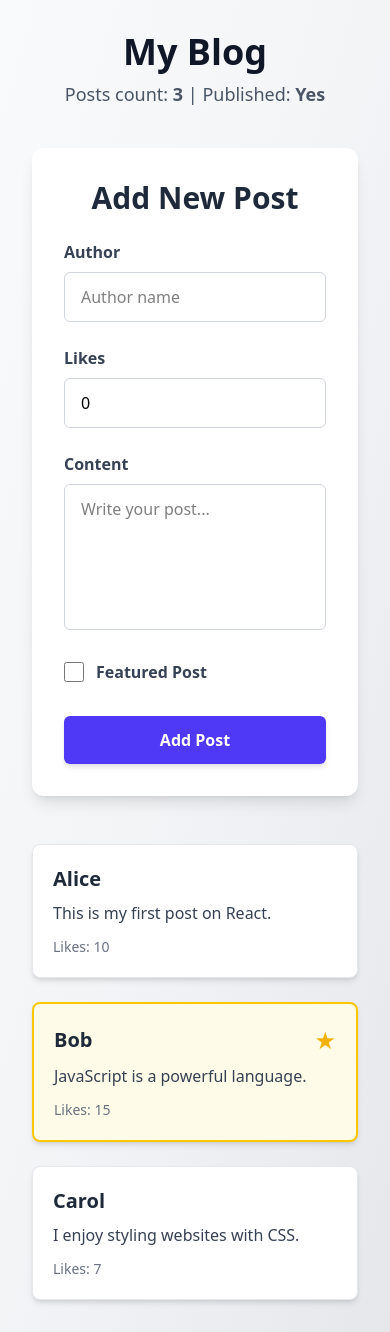
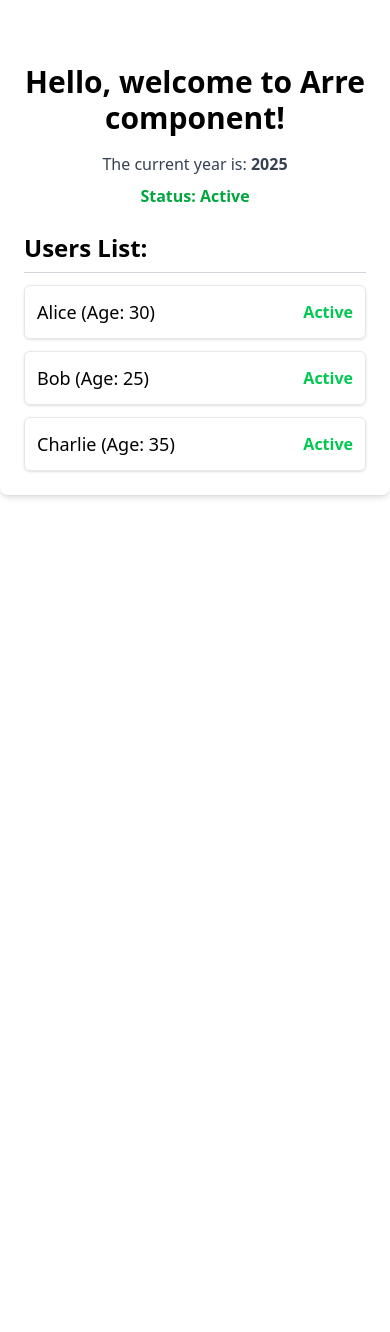
Before and after one commit to Roshan-Ronald/json, a React (Vite) app: page / in a window 390 px wide. After the commit the page ends 844 px from the top, so only its background shows below. Built offline with nearby package versions, Linux system fonts and the light colour scheme.

Commit message:
Update my second version code

```diff
--- a/package.json
+++ b/package.json
@@ -14,6 +14,7 @@
     "react": "^19.1.1",
     "react-dom": "^19.1.1",
     "react-hook-form": "^7.62.0",
+    "react-router-dom": "^7.8.0",
     "tailwindcss": "^4.1.11"
   },
   "devDependencies": {
--- a/src/App.jsx
+++ b/src/App.jsx
@@ -1,192 +1,12 @@
-import React, { useState } from 'react';
+import React from 'react';
+import Arre from './arre/arre';
 
-const initialData = {
-  title: "My Blog",
-  postCount: 3,
-  isPublished: true,
-  posts: [
-    { id: 1, author: "Alice", content: "This is my first post on React.", likes: 10, isFeatured: false },
-    { id: 2, author: "Bob", content: "JavaScript is a powerful language.", likes: 15, isFeatured: true },
-    { id: 3, author: "Carol", content: "I enjoy styling websites with CSS.", likes: 7, isFeatured: false }
-  ]
+const App = () => {
+  return (
+    <div>
+      <Arre />
+    </div>
+  );
 };
 
-function Post({ post }) {
-  return (
-    <div className={`p-5 rounded-lg shadow-md transition-shadow duration-300
-      ${post.isFeatured ? 'bg-yellow-50 border-2 border-yellow-400' : 'bg-white border border-gray-200 hover:shadow-lg'}`}>
-      <div className="flex items-center justify-between mb-2">
-        <h2 className="text-xl font-semibold text-gray-800">{post.author}</h2>
-        {post.isFeatured && (
-          <span title="Featured Post" className="text-yellow-500 text-2xl select-none">
-            ★
-          </span>
-        )}
-      </div>
-      <p className="text-gray-700 mb-3">{post.content}</p>
-      <p className="text-sm text-gray-500 font-medium">Likes: {post.likes}</p>
-    </div>
-  );
-}
-
-function Postlist({ posts }) {
-  if (posts.length === 0)
-    return <p className="text-center text-gray-500 italic">No posts to display.</p>;
-
-  return (
-    <div className="space-y-6">
-      {posts.map(post => (
-        <Post key={post.id} post={post} />
-      ))}
-    </div>
-  );
-}
-
-function App() {
-  const [data, setData] = useState(initialData);
-  const [form, setForm] = useState({
-    author: '',
-    content: '',
-    likes: 0,
-    isFeatured: false,
-  });
-  const [errors, setErrors] = useState({});
-
-  const handleChange = (e) => {
-    const { name, value, type, checked } = e.target;
-    setForm(prev => ({
-      ...prev,
-      [name]: type === 'checkbox' ? checked : type === 'number' ? +value : value,
-    }));
-  };
-
-  const validate = () => {
-    const errs = {};
-    if (!form.author.trim()) errs.author = "Author is required.";
-    if (!form.content.trim()) errs.content = "Content is required.";
-    if (form.likes < 0) errs.likes = "Likes cannot be negative.";
-    return errs;
-  };
-
-  const handleSubmit = (e) => {
-    e.preventDefault();
-    const errs = validate();
-    setErrors(errs);
-    if (Object.keys(errs).length) return;
-
-    const newPost = {
-      id: data.posts.length ? Math.max(...data.posts.map(p => p.id)) + 1 : 1,
-      author: form.author.trim(),
-      content: form.content.trim(),
-      likes: form.likes,
-      isFeatured: form.isFeatured,
-    };
-
-    setData({
-      ...data,
-      posts: [newPost, ...data.posts],
-      postCount: data.postCount + 1,
-    });
-
-    setForm({ author: '', content: '', likes: 0, isFeatured: false });
-    setErrors({});
-  };
-
-  return (
-    <div className="min-h-screen bg-gradient-to-br from-gray-50 via-gray-100 to-gray-200 p-8 max-w-4xl mx-auto">
-      <header className="mb-10 text-center">
-        <h1 className="text-4xl font-extrabold text-gray-900 mb-2">{data.title}</h1>
-        <p className="text-gray-600 text-lg">
-          Posts count: <span className="font-semibold">{data.postCount}</span> | Published: <span className="font-semibold">{data.isPublished ? 'Yes' : 'No'}</span>
-        </p>
-      </header>
-
-      <form
-        onSubmit={handleSubmit}
-        className="bg-white rounded-xl shadow-lg p-8 mb-12"
-        noValidate
-      >
-        <h2 className="text-3xl font-bold mb-6 text-gray-800 text-center">Add New Post</h2>
-
-        <div className="grid grid-cols-1 md:grid-cols-2 gap-6">
-          <div className="flex flex-col">
-            <label htmlFor="author" className="mb-2 font-semibold text-gray-700">
-              Author
-            </label>
-            <input
-              type="text"
-              id="author"
-              name="author"
-              value={form.author}
-              onChange={handleChange}
-              className={`rounded-md border px-4 py-3 focus:outline-none focus:ring-2
-                ${errors.author ? 'border-red-500 focus:ring-red-500' : 'border-gray-300 focus:ring-indigo-500'}`}
-              placeholder="Author name"
-            />
-            {errors.author && <p className="text-red-600 text-sm mt-1">{errors.author}</p>}
-          </div>
-
-          <div className="flex flex-col">
-            <label htmlFor="likes" className="mb-2 font-semibold text-gray-700">
-              Likes
-            </label>
-            <input
-              type="number"
-              id="likes"
-              name="likes"
-              min="0"
-              value={form.likes}
-              onChange={handleChange}
-              className={`rounded-md border px-4 py-3 focus:outline-none focus:ring-2
-                ${errors.likes ? 'border-red-500 focus:ring-red-500' : 'border-gray-300 focus:ring-indigo-500'}`}
-              placeholder="0"
-            />
-            {errors.likes && <p className="text-red-600 text-sm mt-1">{errors.likes}</p>}
-          </div>
-        </div>
-
-        <div className="mt-6">
-          <label htmlFor="content" className="block mb-2 font-semibold text-gray-700">
-            Content
-          </label>
-          <textarea
-            id="content"
-            name="content"
-            value={form.content}
-            onChange={handleChange}
-            rows="5"
-            className={`w-full resize-none rounded-md border px-4 py-3 focus:outline-none focus:ring-2
-              ${errors.content ? 'border-red-500 focus:ring-red-500' : 'border-gray-300 focus:ring-indigo-500'}`}
-            placeholder="Write your post..."
-          />
-          {errors.content && <p className="text-red-600 text-sm mt-1">{errors.content}</p>}
-        </div>
-
-        <div className="flex items-center mt-6 space-x-3">
-          <input
-            type="checkbox"
-            id="isFeatured"
-            name="isFeatured"
-            checked={form.isFeatured}
-            onChange={handleChange}
-            className="w-5 h-5 text-yellow-400 rounded focus:ring-yellow-300 focus:ring-2 border-gray-300"
-          />
-          <label htmlFor="isFeatured" className="font-semibold text-gray-700 cursor-pointer select-none">
-            Featured Post
-          </label>
-        </div>
-
-        <button
-          type="submit"
-          className="mt-8 w-full bg-indigo-600 text-white py-3 rounded-md font-semibold shadow-md hover:bg-indigo-700 focus:outline-none focus:ring-4 focus:ring-indigo-400 transition duration-300"
-        >
-          Add Post
-        </button>
-      </form>
-
-      <Postlist posts={data.posts} />
-    </div>
-  );
-}
-
 export default App;
```
Also changed, not shown: 1 other file (tests, documents, lock files or other folders).
